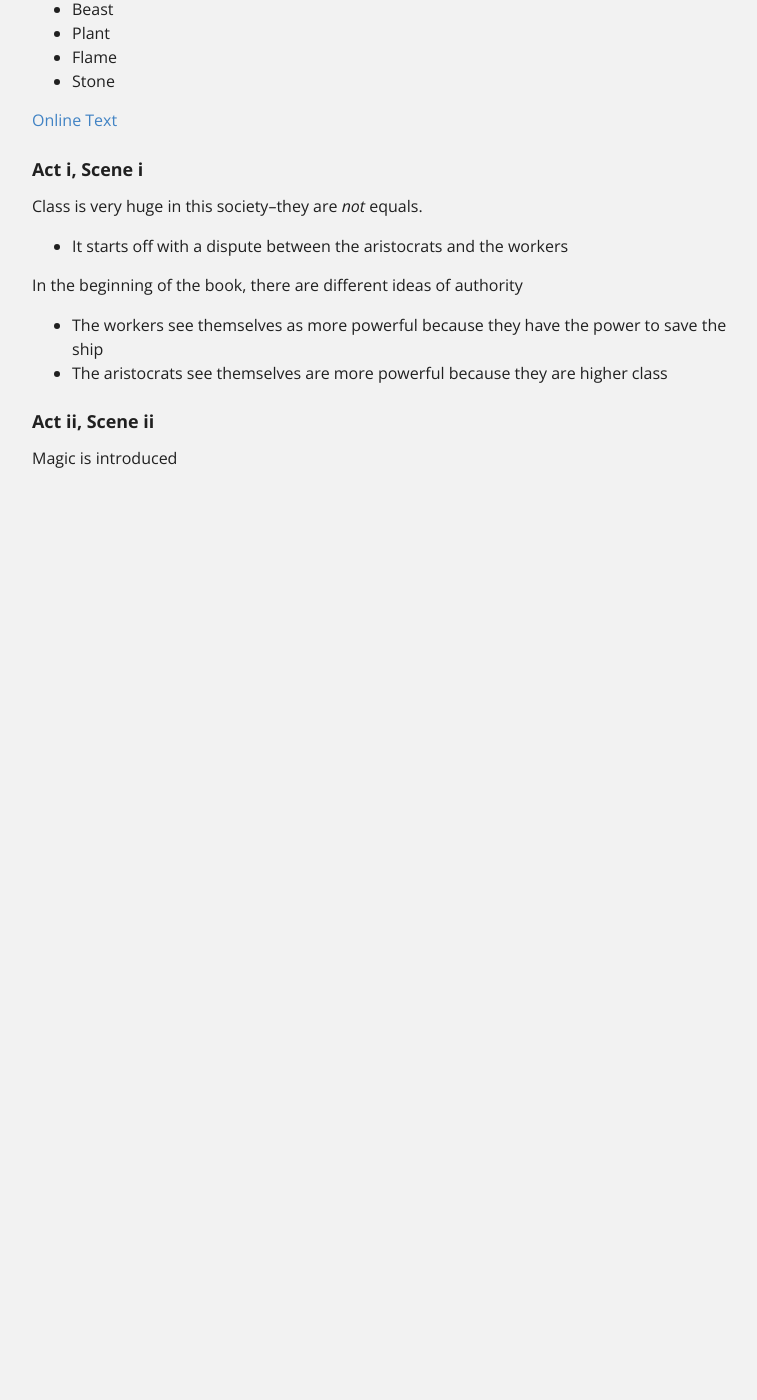
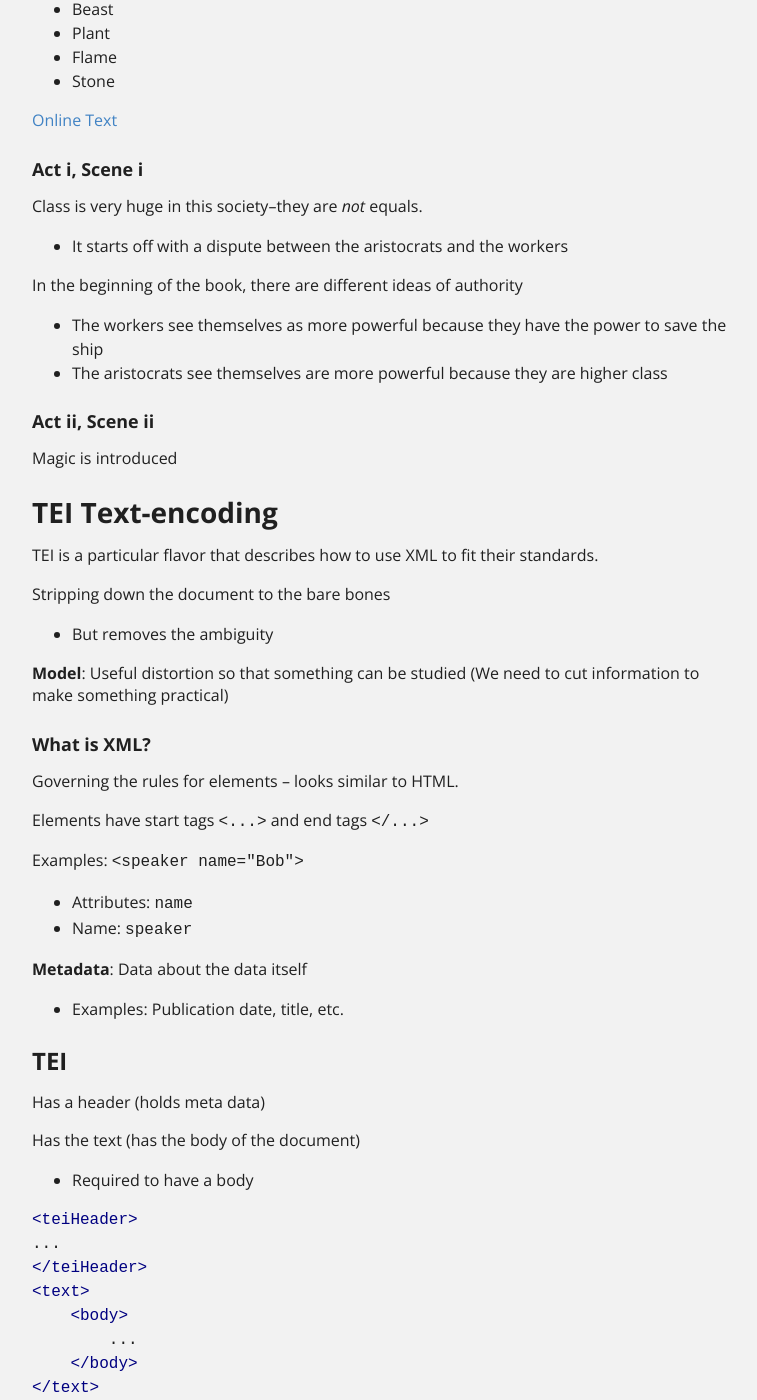
Before and after one commit to eric-chapdelaine/eric-chapdelaine.github.io, a Jekyll site: the page built from notes/engl2150.md, in a window 1280 px wide and 1400 px high, scrolled down 1098 px. Shown: the whole window, without its empty margins (258-1015 px from the left). Built offline with Jekyll 4.4.1, drawn with Linux system fonts in a browser that asks for light colours; before the commit the page ends 1568 px from its top, so only the background shows below that.

Commit message:
[ENGL2150] Lecture 3

````diff
--- a/notes/engl2150.md
+++ b/notes/engl2150.md
@@ -67,3 +67,42 @@ In the beginning of the book, there are different ideas of authority
 ### Act ii, Scene ii
 
 Magic is introduced
+
+# TEI Text-encoding
+
+TEI is a particular flavor that describes how to use XML to fit their standards.
+
+Stripping down the document to the bare bones
+* But removes the ambiguity
+
+**Model**: Useful distortion so that something can be studied (We need to cut information to make something practical)
+
+### What is XML?
+
+Governing the rules for elements -- looks similar to HTML.
+
+Elements have start tags `<...>` and end tags `</...>`
+
+Examples: `<speaker name="Bob">`
+* Attributes: `name`
+* Name: `speaker`
+
+**Metadata**: Data about the data itself
+* Examples: Publication date, title, etc.
+
+## TEI
+Has a header (holds meta data)
+
+Has the text (has the body of the document)
+* Required to have a body
+
+```xml
+<teiHeader>
+...
+</teiHeader>
+<text>
+    <body>
+        ...
+    </body>
+</text>
+```
````
